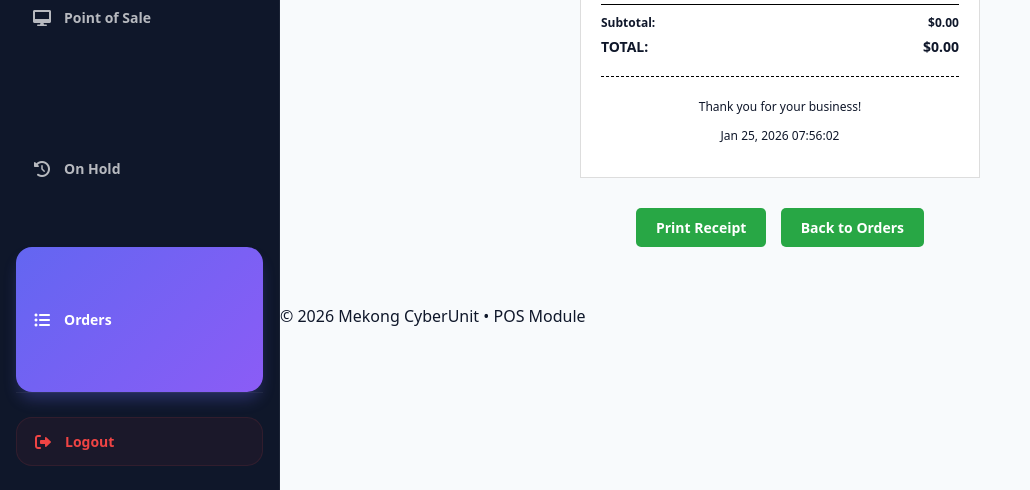
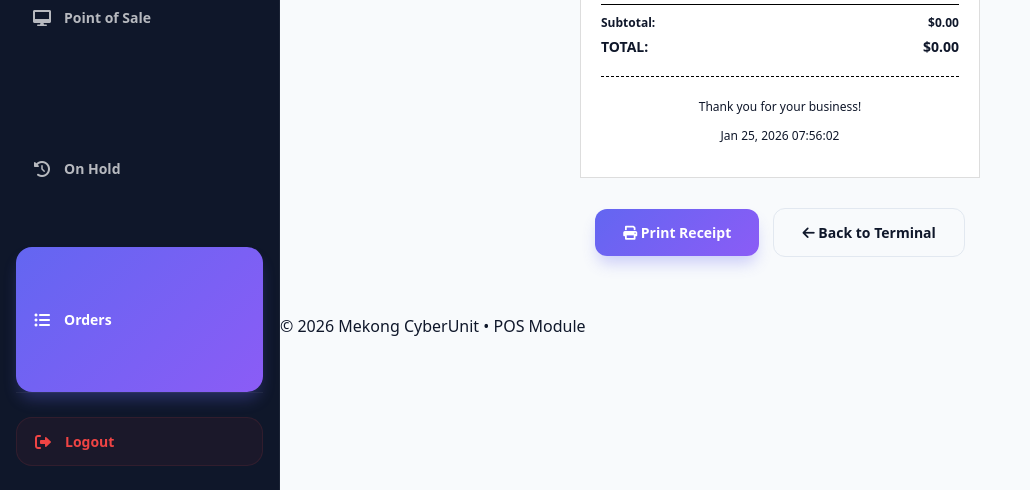
Before and after one commit to Socheat89/mekong_cyberunit, a PHP site: the page made by modules/pos/views/receipt.php in a window 1280 px wide. Shown: the part 310-800 px from the top of the page, without its empty margins (0-1030 px from the left). Run offline with PHP 8.4, Linux system fonts and the light colour scheme; the template is opened without the code that fills it, so the values that code supplies are empty.

Commit message:
Redirect to POS after printing receipt

```diff
--- a/modules/pos/views/receipt.php
+++ b/modules/pos/views/receipt.php
@@ -193,9 +193,30 @@ $autoPrint = (($_GET['autoprint'] ?? '') === '1');
     </div>
 
     <div style="text-align: center; margin-top: 20px;">
-        <a href="javascript:window.print()" class="btn">Print Receipt</a>
-        <a href="/Mekong_CyberUnit/<?php echo Tenant::getCurrent()['subdomain']; ?>/pos/orders" class="btn">Back to Orders</a>
+        <a href="javascript:window.print()" class="btn" style="background: var(--pos-gradient-primary); border: none; font-weight: 800; padding: 14px 28px; border-radius: 12px; box-shadow: 0 10px 15px -3px rgba(99, 102, 241, 0.3);">
+            <i class="fas fa-print"></i> Print Receipt
+        </a>
+        <a href="/Mekong_CyberUnit/<?php echo Tenant::getCurrent()['subdomain']; ?>/pos/pos" class="btn" style="background: #f8fafc; color: var(--pos-text); border: 1.5px solid var(--pos-border); font-weight: 700; padding: 14px 28px; border-radius: 12px;">
+            <i class="fas fa-arrow-left"></i> Back to Terminal
+        </a>
     </div>
+
+    <script>
+        window.onafterprint = function() {
+            // Redirect back to POS terminal after printing or canceling the dialog
+            setTimeout(function() {
+                window.location.href = "/Mekong_CyberUnit/<?php echo Tenant::getCurrent()['subdomain']; ?>/pos/pos";
+            }, 500);
+        };
+
+        <?php if ($autoPrint): ?>
+            window.addEventListener('load', function () {
+                setTimeout(function () {
+                    window.print();
+                }, 500);
+            });
+        <?php endif; ?>
+    </script>
 
     </div>
 
```
